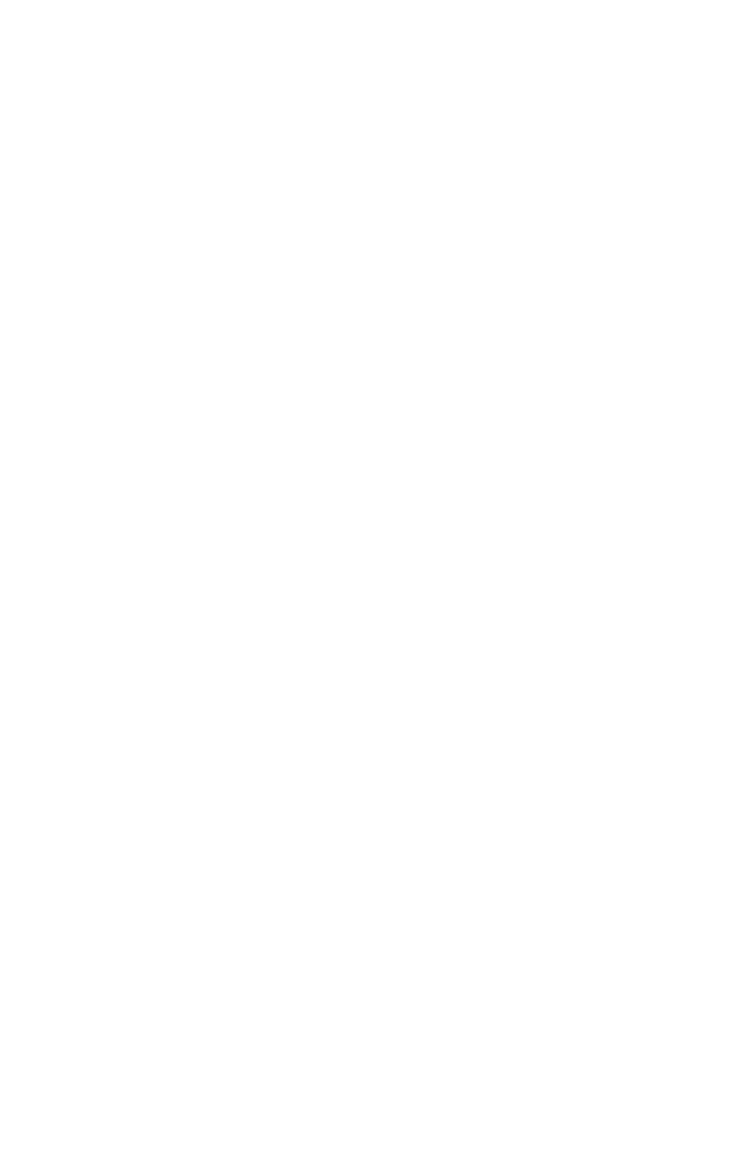
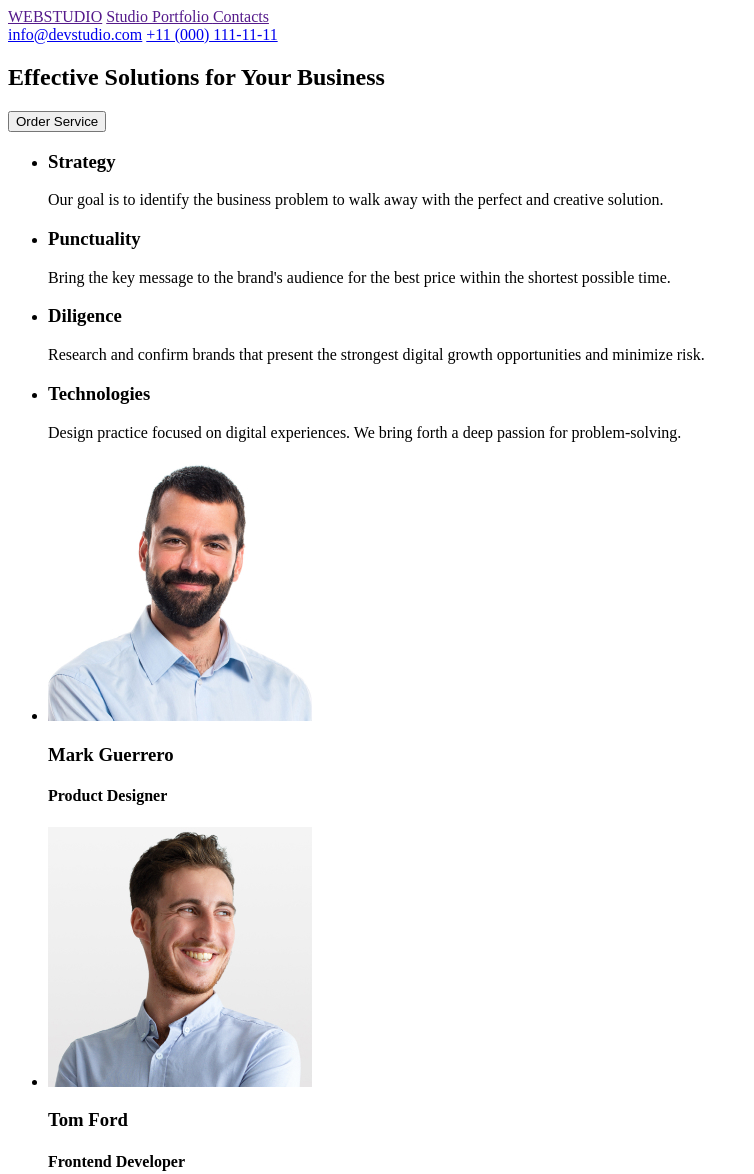
Before and after one commit to mariabykova23/goit-markup-hw-01, a plain HTML site: page index.html in a window 1280 px wide. Shown: the top 1174 px of the page, without its empty margins (0-754 px from the left). Before the commit the page ends 800 px from the top, so only its background shows below. Drawn offline with Linux system fonts and the light colour scheme.

Commit message:
first part

```diff
--- a/index.html
+++ b/index.html
@@ -2,15 +2,86 @@
 <html>
     <head>
         <meta charset="urf-8"/>
-        <meta name="descrition" content=""/>
-        <title>TEST</title>
+        <meta name="descrition" content="Effective Solutions for your Business"/>
+        <title>Web Stupio</title>
     </head>
     <body>
         <header>
+            <nav>
+                <a href="">WEBSTUDIO</a>
+                <a href=""> Studio </a>
+                <a href=""> Portfolio </a>
+                <a href=""> Contacts </a>
+            </nav>
+            <a href="mailto:info@devstudio.com">info@devstudio.com</a>
+            <a href="tel:+11 (000) 111-11-11">+11 (000) 111-11-11</a>
         </header>
         <main>
+            <section>
+                <h1>Effective Solutions for Your Business</h1>
+                <button type="button">Order Service</button>
+            </section>
+            <section>
+                <h2 hidden>Principals</h2>
+                <ul>
+                    <li>
+                        <h3>Strategy</h3>
+                        <p>
+                            Our goal is to identify the business
+                            problem to walk away with the perfect and creative solution.
+                        </p>
+                    </li>
+                    <li>
+                        <h3>Punctuality</h3>
+                        <p>
+                            Bring the key message to the brand's audience for the best price within the shortest possible time.
+                        </p>
+                    </li>
+                    <li>
+                        <h3>Diligence</h3>
+                        <p>
+                            Research and confirm brands that present the strongest digital growth opportunities and minimize risk.
+                        </p>
+                    </li>
+                    <li>
+                        <h3>Technologies</h3>
+                        <p>
+                            Design practice focused on digital experiences. We bring forth a deep passion for problem-solving.
+                        </p>
+                    </li>
+                </ul>
+            </section>
+            <section>
+                <h2></h2>
+                <ul>
+                    <li>
+                        <img src="./images/Mark .jpg" alt="Mark Guerrero"/>
+                        <h3>Mark Guerrero</h3>
+                        <h4>Product Designer</h4>
+                    </li>
+                    <li>
+                        <img src="./images/Tom.jpg" alt="Tom Ford"/>
+                        <h3>Tom Ford</h3>
+                        <h4>Frontend Developer</h4>
+                    </li>
+                    <li>
+                        <img src="./images/Camila.jpg" alt="Camila Garcia"/>
+                        <h3>Camila Garcia</h3>
+                        <h4>Marketing</h4>
+                    </li>
+                    <li>
+                        <img src="./images/Daniel.jpg" alt="Daniel Wilson"/>
+                        <h3>Daniel Wilson</h3>
+                        <h4>UI Designer</h4>
+                    </li>
+                </ul>
+            </section>
         </main>
         <footer>
+            <h3>WEBSTUDIO</h3>
+            <p>
+                Increase the flow of customers and sales for your business with digital marketing & growth solutions.
+            </p>
         </footer>
     </body>
 </html>
```
Also changed, not shown: images/Camila.jpg (added), images/Daniel.jpg (added), images/Mark .jpg (added), images/Tom.jpg (added), 2 other files.
